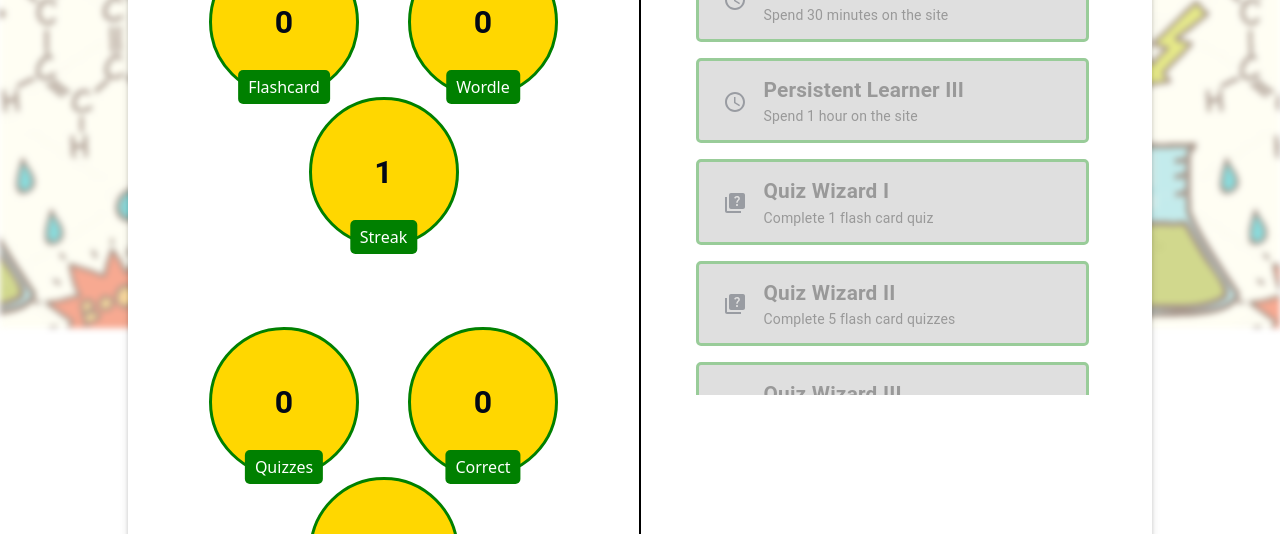
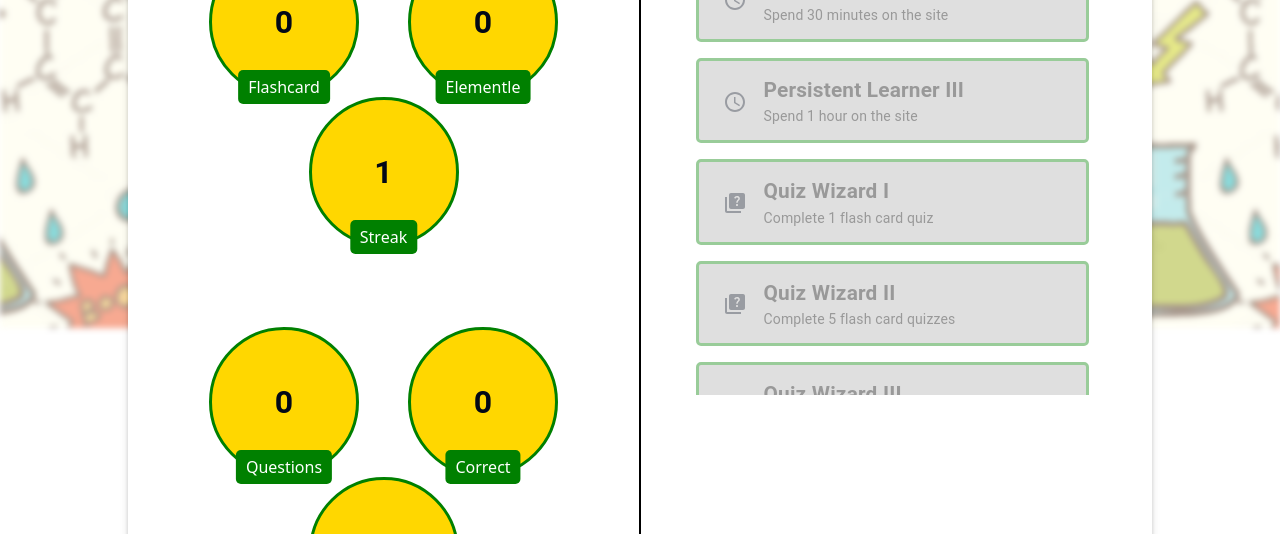
Before and after one commit to swu628/se701-project-React-AtomicIQ, a React (Vite) app in the folder Frontend/: page /profile in a window 1280 px wide. Shown: the part 472-1006 px from the top of the page. Built offline with nearby package versions, Linux system fonts and the light colour scheme.

Commit message:
Hotfix: Wordle to Elementle

```diff
--- a/Frontend/src/Pages/Home.tsx
+++ b/Frontend/src/Pages/Home.tsx
@@ -110,7 +110,7 @@ export default function Home() {
             to="/wordle"
             style={{ textDecoration: "none", marginBottom: "2rem" }}
           >
-            <Button sx={buttonStyles}>Wordle</Button>
+            <Button sx={buttonStyles}>Elementle</Button>
           </Link>
         </Stack>
       </Container>
--- a/Frontend/src/Pages/Results.tsx
+++ b/Frontend/src/Pages/Results.tsx
@@ -173,15 +173,15 @@ export default function Results() {
       // Wordle Solver: complete n origin quiz
       if (numWordle === 1 && !session.badges.includes(22)) {
         session.badges.push(22);
-        showSnackbar("Wordle Solver: Completed 1 wordle quiz!");
+        showSnackbar("Elementle Solver: Completed 1 elementle quiz!");
       }
       if (numWordle === 5 && !session.badges.includes(23)) {
         session.badges.push(23);
-        showSnackbar("Wordle Solver: Completed 5 wordle quizzes!");
+        showSnackbar("Elementle Solver: Completed 5 elementle quizzes!");
       }
       if (numWordle === 10 && !session.badges.includes(24)) {
         session.badges.push(24);
-        showSnackbar("Wordle Solver: Completed 10 wordle quizzes!");
+        showSnackbar("Elementle Solver: Completed 10 elementle quizzes!");
       }
       // Elements Master: achieve n% or above in a flash card quiz
       if (
--- a/Frontend/src/components/Profile/Points.tsx
+++ b/Frontend/src/components/Profile/Points.tsx
@@ -90,7 +90,7 @@ export default function Points({
           </CircleContainer>
           <CircleContainer>
             <Tooltip title="Number of wordle quiz completion" arrow>
-              <Label>Wordle</Label>
+              <Label>Elementle</Label>
             </Tooltip>
             <WinnerCount>{numWordle}</WinnerCount>
           </CircleContainer>
@@ -108,7 +108,7 @@ export default function Points({
         >
           <CircleContainer>
             <Tooltip title="Number of completed quizzes" arrow>
-              <Label>Quizzes</Label>
+              <Label>Questions</Label>
             </Tooltip>
             <WinnerCount>{totalQuestions}</WinnerCount>
           </CircleContainer>
--- a/Frontend/src/data/badges.json
+++ b/Frontend/src/data/badges.json
@@ -134,19 +134,19 @@
   {
     "id": 22,
     "icon": "AppsIcon",
-    "name": "Wordle Solver I",
-    "description": "Complete 1 wordle quiz"
+    "name": "Elementle Solver I",
+    "description": "Complete 1 elementle quiz"
   },
   {
     "id": 23,
     "icon": "AppsIcon",
-    "name": "Wordle Solver II",
-    "description": "Complete 5 wordle quizzes"
+    "name": "Elementle Solver II",
+    "description": "Complete 5 elementle quizzes"
   },
   {
     "id": 24,
     "icon": "AppsIcon",
-    "name": "Wordle Solver III",
-    "description": "Complete 10 wordle quizzes"
+    "name": "Elementle Solver III",
+    "description": "Complete 10 elementle quizzes"
   }
 ]
```
